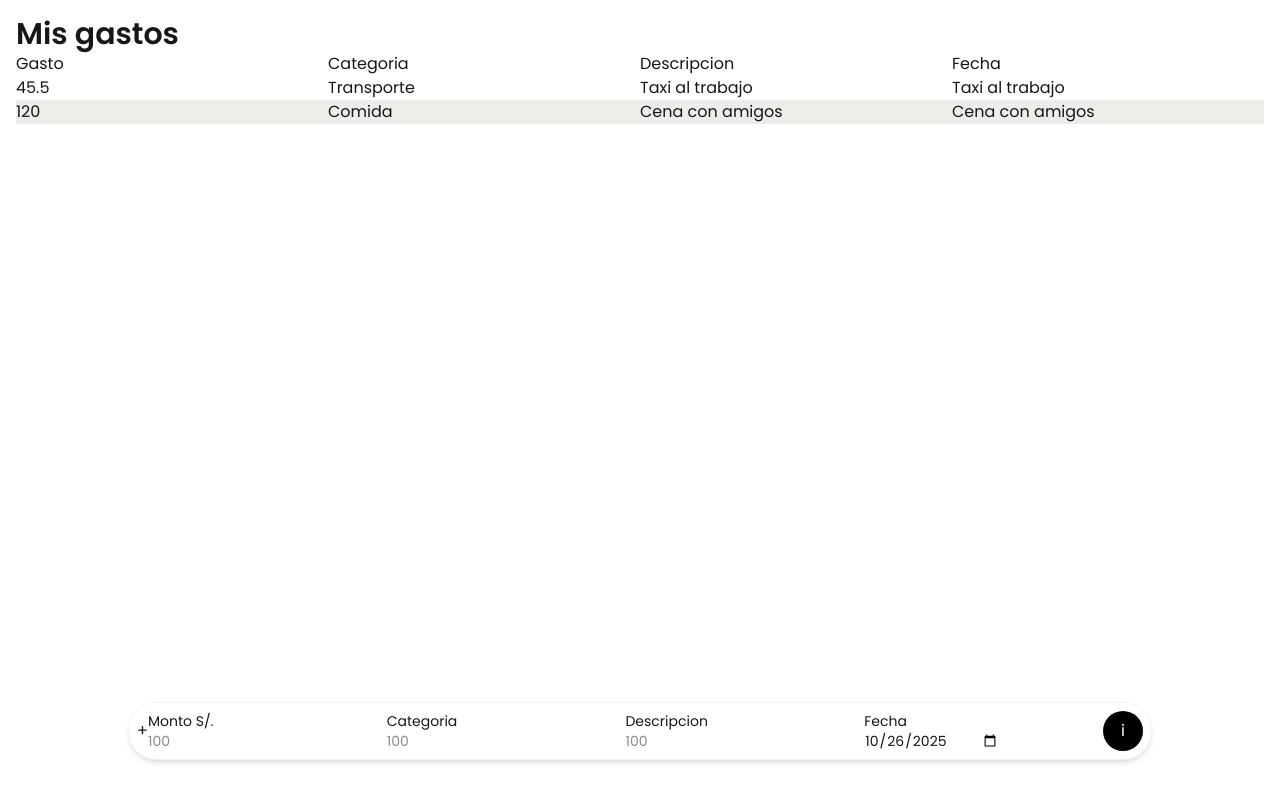
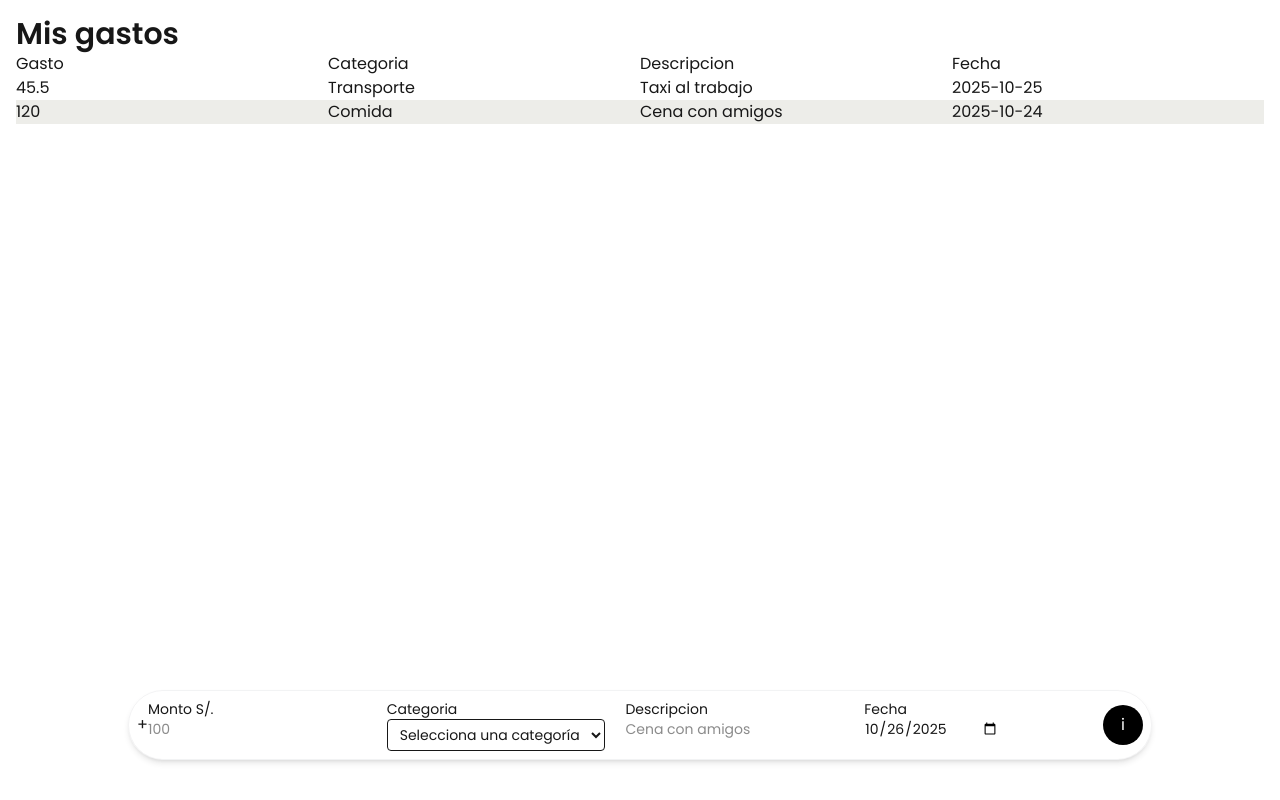
Before and after one commit to diegofbacag/personal-finance-app, a Next.js app in the folder front/kuntur-website/: page /expenses/my-expenses in a window 1280 px wide. Built offline with nearby package versions, Linux system fonts and the light colour scheme.

Commit message:
add select input to category

```diff
--- a/front/kuntur-website/app/expenses/my-expenses/page.tsx
+++ b/front/kuntur-website/app/expenses/my-expenses/page.tsx
@@ -40,7 +40,9 @@ export default function MyExpensesPage() {
   })
   const [expenseHistory, setExpenseHistory] = useState<Expense[]>(expenses)
 
-  const handleExpenseFormInput = (e: React.ChangeEvent<HTMLInputElement>) => {
+  const handleExpenseFormInput = (
+    e: React.ChangeEvent<HTMLInputElement | HTMLSelectElement>
+  ) => {
     const { name, value } = e.target
     setExpenseFormData((prev) => ({ ...prev, [name]: value }))
   }
@@ -85,7 +87,7 @@ export default function MyExpensesPage() {
             <div>{e.amount}</div>
             <div>{e.category}</div>
             <div>{e.description}</div>
-            <div>{e.description}</div>
+            <div>{e.date.toISOString().split('T')[0]}</div>
           </div>
         ))}
       </section>
@@ -111,13 +113,18 @@ export default function MyExpensesPage() {
             </div>
             <div>
               <p>Categoria</p>
-              <input
-                type="string"
+              <select
                 name="category"
                 value={expenseFormData.category}
-                placeholder="100"
                 onChange={handleExpenseFormInput}
-              ></input>
+                className="border rounded px-2 py-1"
+              >
+                <option value="">Selecciona una categoría</option>
+                <option value="Comida">Comida</option>
+                <option value="Transporte">Transporte</option>
+                <option value="Vivienda">Vivienda</option>
+                <option value="Ocio">Ocio</option>
+              </select>
             </div>
             <div>
               <p>Descripcion</p>
@@ -125,7 +132,7 @@ export default function MyExpensesPage() {
                 type="string"
                 name="description"
                 value={expenseFormData.description}
-                placeholder="100"
+                placeholder="Cena con amigos"
                 onChange={handleExpenseFormInput}
               ></input>
             </div>
@@ -135,7 +142,6 @@ export default function MyExpensesPage() {
                 type="date"
                 name="date"
                 value={expenseFormData.date}
-                placeholder="100"
                 onChange={handleExpenseFormInput}
               ></input>
             </div>
```
